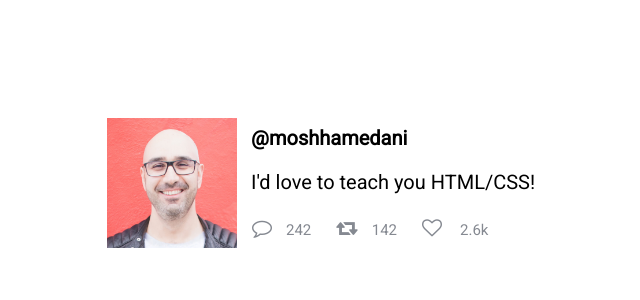
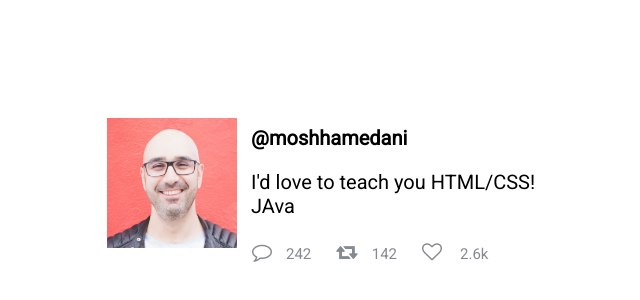
Before and after one commit to Bebiyadav9321/zeustrainning, a plain HTML site: page Day_1/Task1.html in a window 1280 px wide. Shown: the part 90-390 px from the top of the page, without its empty margins (301-941 px from the left). Drawn offline with Linux system fonts and the light colour scheme.

Commit message:
Added_java

```diff
--- a/Day_1/Task1.html
+++ b/Day_1/Task1.html
@@ -65,7 +65,7 @@
     <div class="first_div" style="margin-left: 400px; margin-top: 200px">
       <img src="images/moshhamedani.jpg" alt="There is no picture" />
       <h2>@moshhamedani</h2>
-      <h3>I'd love to teach you HTML/CSS!</h3>
+      <h3>I'd love to teach you HTML/CSS! JAva</h3>
       <div class="icon1" style="margin-right: 24px">
         <i class="fa fa-comment-o" aria-hidden="true"></i><span>242</span>
       </div>
```
